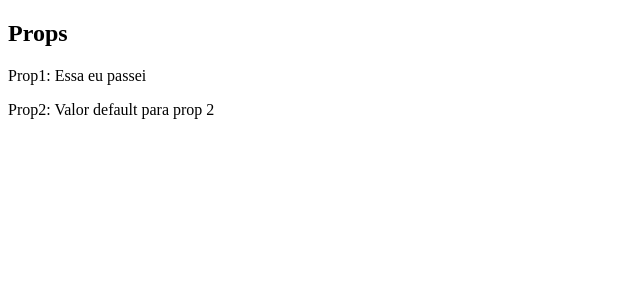
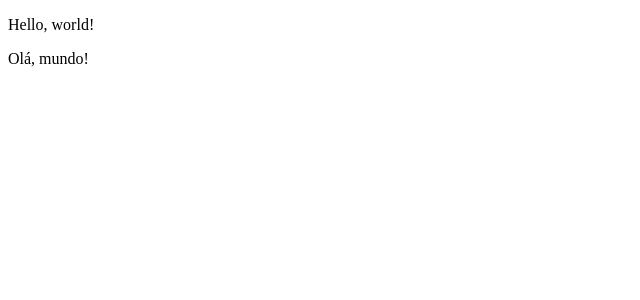
Before and after one commit to leoportogtr86/101-exercicios-react, a React (Vite) app: page / in a window 1280 px wide. Shown: the top 300 px of the page, without its empty margins (0-640 px from the left). Built offline with nearby package versions, Linux system fonts and the light colour scheme.

Commit message:
Fragment

```diff
--- a/src/App.jsx
+++ b/src/App.jsx
@@ -1,10 +1,10 @@
-import ComponentePropTypes from "./components/ComponentePropTypes/index.jsx";
 import ComponentePropDefault from "./components/ComponentePropDefault/index.jsx";
+import ComponenteFragment from "./components/ComponenteFragment/index.jsx";
 
 function App() {
     return (
         <div>
-            <ComponentePropDefault prop1={"Essa eu passei"}/>
+            <ComponenteFragment/>
         </div>
     )
 }
--- /dev/null
+++ b/src/components/ComponenteFragment/index.jsx
@@ -0,0 +1,11 @@
+// 24. **Fragmentos React**: Utilize `React.Fragment` para renderizar múltiplos elementos sem um contêiner extra.
+const ComponenteFragment = () => {
+    return (
+        <>
+            <p>Hello, world!</p>
+            <p>Olá, mundo!</p>
+        </>
+    )
+}
+
+export default ComponenteFragment;
```
